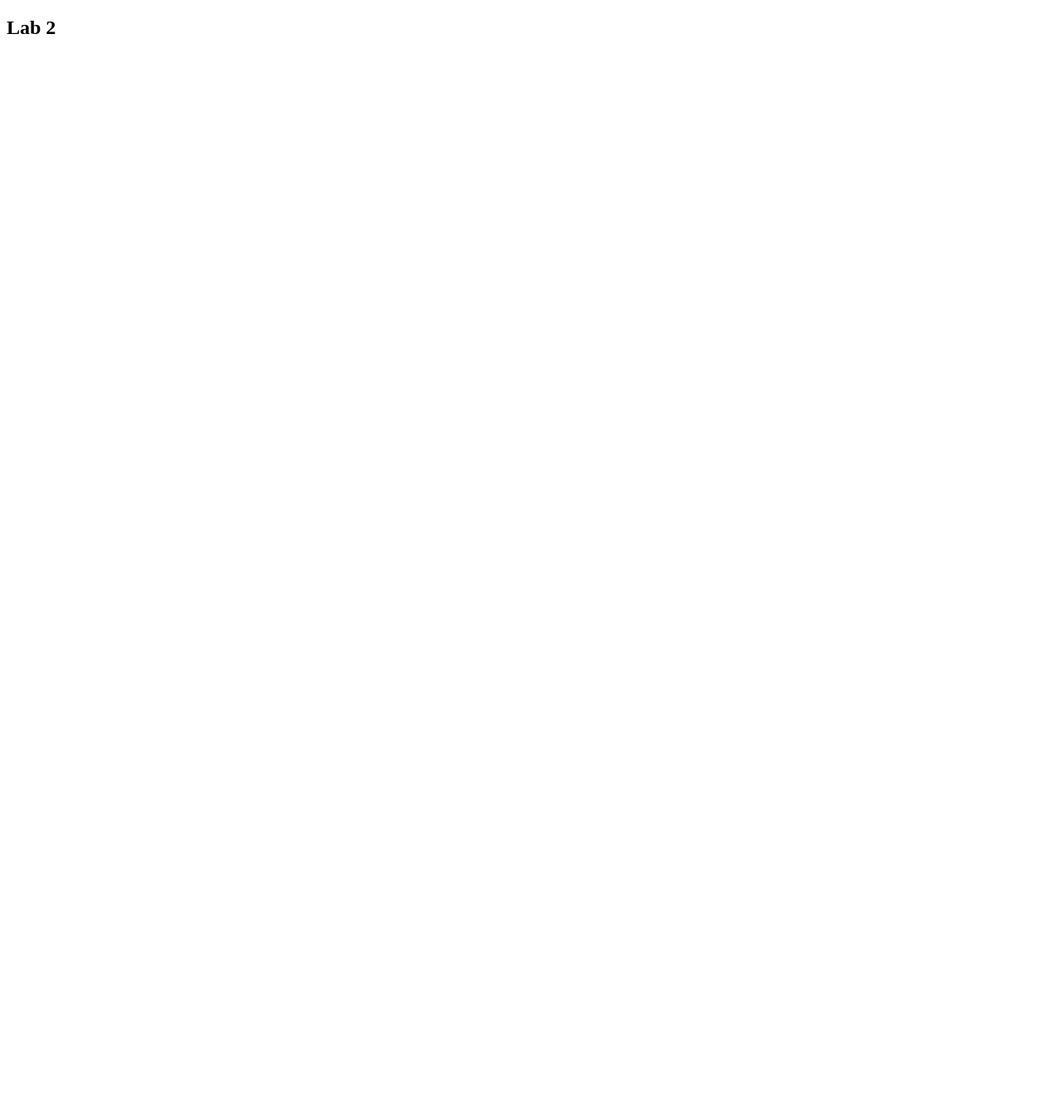
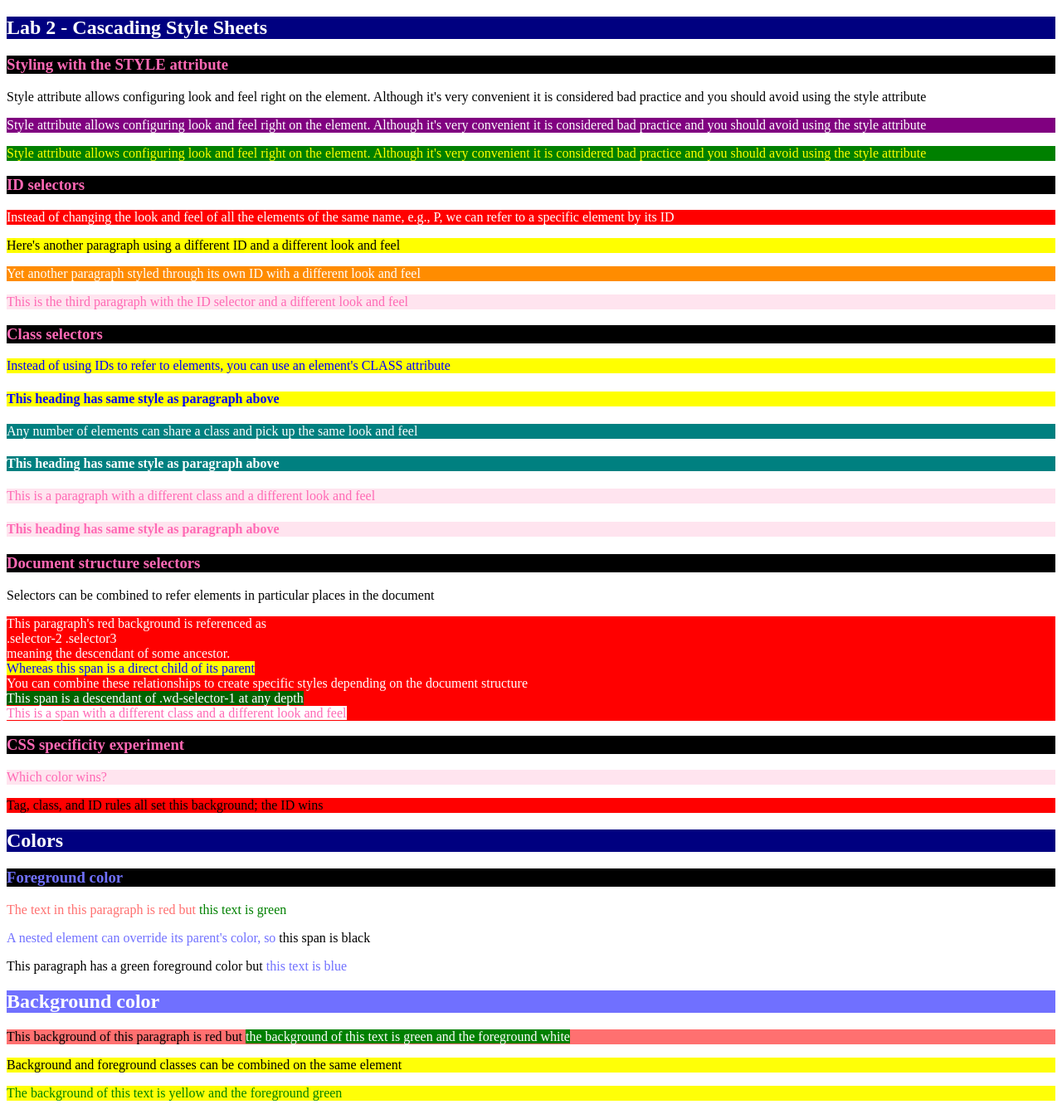
Before and after one commit to shellyxu111/webdev-client, a Next.js app: page /labs/lab2 in a window 1280 px wide. Shown: the whole page at 83% size. Before the commit the page ends 800 px from the top, so only its background shows below. Built offline with nearby package versions, Linux system fonts and the light colour scheme.

Commit message:
A2 progress to 2.1.8

```diff
--- /dev/null
+++ b/app/labs/lab2/BackgroundColors.tsx
@@ -0,0 +1,23 @@
+export default function BackgroundColors() {
+    return (
+      <div id="wd-css-background-colors">
+        <h2 className="wd-bg-color-blue wd-fg-color-white">Background color</h2>
+        <p className="wd-bg-color-red wd-fg-color-black">
+          This background of this paragraph is red but{" "}
+          <span className="wd-bg-color-green wd-fg-color-white">
+            the background of this text is green and the foreground white
+          </span>
+        </p>
+
+        <div id="wd-ai-bg" className="wd-bg-color-yellow wd-fg-color-black">
+          Background and foreground classes can be combined on the same element
+        </div>
+
+        <div id="wd-your-bg">
+          <p className="wd-bg-color-yellow wd-fg-color-green">
+            The background of this text is yellow and the foreground green
+          </p>
+        </div>
+      </div>
+    );
+  }
--- /dev/null
+++ b/app/labs/lab2/ForegroundColors.tsx
@@ -0,0 +1,20 @@
+export default function ForegroundColors() {
+    return (
+      <div id="wd-css-colors">
+        <h2>Colors</h2>
+        <h3 className="wd-fg-color-blue">Foreground color</h3>
+        <p className="wd-fg-color-red">
+          The text in this paragraph is red but{" "}
+          <span className="wd-fg-color-green">this text is green</span>
+        </p>
+        <p id="wd-ai-fg" className="wd-fg-color-blue">
+          A nested element can override its parent&apos;s color, so{" "}
+          <span className="wd-fg-color-black">this span is black</span>
+        </p>
+        <p id="wd-your-fg" className="wd-fg-color-black">
+            This paragraph has a green foreground color but{" "}
+            <span className="wd-fg-color-blue">this text is blue</span>
+        </p>
+      </div>
+    );
+  }
--- /dev/null
+++ b/app/labs/lab2/index.css
@@ -0,0 +1,110 @@
+/* p {
+    background-color: green;
+    color: white;
+  } */
+
+p#wd-id-selector-1 {
+  background-color: red;
+  color: white;
+}
+
+p#wd-id-selector-2 {
+  background-color: yellow;
+  color: black;
+}
+
+p#wd-ai-id-selector {
+  background-color: darkorange;
+  color: white;
+}
+
+p#wd-id-selector-3 {
+  background-color: #ffe4ef;
+  color: hotpink;
+}
+
+h2 {
+  background-color: navy;
+  color: white;
+}
+
+h3 {
+  background-color: black;
+  color: hotpink;
+}
+
+.wd-class-selector {
+  background-color: yellow;
+  color: blue;
+}
+
+.wd-ai-class-selector {
+  background-color: teal;
+  color: white;
+}
+
+.wd-your-class {
+  background-color: #ffe4ef;
+  color: hotpink;
+}
+
+.wd-selector-1 .wd-selector-3 {
+  background-color: red;
+  color: white;
+}
+
+.wd-selector-2 > .wd-selector-3 > .wd-selector-4 {
+  background-color: yellow;
+  color: blue;
+}
+
+.wd-selector-1 .wd-ai-selector-5 {
+  background-color: darkgreen;
+  color: white;
+}
+
+.wd-selector-2 .wd-your-selector {
+  background-color: white;
+  color: hotpink;
+}
+
+/* wd-ai-cascade: #wd-ai-cascade (id) should win over .wd-ai-cascade (class) and p (tag) */
+p {
+  background-color: green;
+}
+
+.wd-ai-cascade {
+  background-color: yellow;
+}
+
+#wd-ai-cascade {
+  background-color: red;
+}
+
+/* wd-your-cascade: #wd-your-cascade (id) should win over .wd-your-cascade (class) and p (tag) */
+#wd-your-cascade {
+  background-color: #ffe4ef;
+  color: hotpink;
+}
+
+.wd-your-cascade {
+  background-color: blue;
+  color: white;
+}
+
+p {
+  background-color: white;
+  color: black;
+}
+
+.wd-fg-color-black { color: black; }
+.wd-fg-color-white { color: white; }
+.wd-fg-color-blue { color: #7070ff; }
+.wd-fg-color-red { color: #ff7070; }
+.wd-fg-color-green { color: green; }
+
+.wd-bg-color-yellow { background-color: #ffff07;}
+.wd-bg-color-blue { background-color: #7070ff;}
+.wd-bg-color-red { background-color: #ff7070;}
+.wd-bg-color-green { background-color: green;}
+.wd-bg-color-gray { background-color: lightgray;}
--- a/app/labs/lab2/page.tsx
+++ b/app/labs/lab2/page.tsx
@@ -1,7 +1,124 @@
+import "./index.css";
+import ForegroundColors from "./ForegroundColors";
+import BackgroundColors from "./BackgroundColors";
+
 export default function Lab2() {
-    return (
-      <div id="wd-lab2">
-        <h2>Lab 2</h2>
+  return (
+    <div id="wd-lab2">
+      <h2>Lab 2 - Cascading Style Sheets</h2>
+      <h3>Styling with the STYLE attribute</h3>
+      <p>
+        Style attribute allows configuring look and feel right on the element.
+        Although it&apos;s very convenient it is considered bad practice and you
+        should avoid using the style attribute
+      </p>
+      <p
+        id="wd-ai-style-attr"
+        style={{ backgroundColor: "purple", color: "white" }}
+      >
+        Style attribute allows configuring look and feel right on the element.
+        Although it&apos;s very convenient it is considered bad practice and you
+        should avoid using the style attribute
+      </p>
+      <p style={{ backgroundColor: "green", color: "yellow" }}>
+        Style attribute allows configuring look and feel right on the element.
+        Although it&apos;s very convenient it is considered bad practice and you
+        should avoid using the style attribute
+      </p>
+
+      <div id="wd-css-id-selectors">
+        <h3>ID selectors</h3>
+        <p id="wd-id-selector-1">
+          Instead of changing the look and feel of all the elements of the same
+          name, e.g., P, we can refer to a specific element by its ID
+        </p>
+        <p id="wd-id-selector-2">
+          Here&apos;s another paragraph using a different ID and a different
+          look and feel
+        </p>
+        <p id="wd-ai-id-selector">
+          Yet another paragraph styled through its own ID with a different look
+          and feel
+        </p>
+        <p id="wd-id-selector-3">
+          This is the third paragraph with the ID selector and a different look
+          and feel
+        </p>
       </div>
-    );
-  }
+
+      <div id="wd-css-class-selectors">
+        <h3>Class selectors</h3>
+        <p className="wd-class-selector">
+          Instead of using IDs to refer to elements, you can use an
+          element&apos;s CLASS attribute
+        </p>
+        <h4 className="wd-class-selector">
+          This heading has same style as paragraph above
+        </h4>
+        <p className="wd-ai-class-selector">
+          Any number of elements can share a class and pick up the same look and
+          feel
+        </p>
+        <h4 className="wd-ai-class-selector">
+          This heading has same style as paragraph above
+        </h4>
+        <p className="wd-your-class">
+          This is a paragraph with a different class and a different look and
+          feel
+        </p>
+        <h4 className="wd-your-class">
+          This heading has same style as paragraph above
+        </h4>
+      </div>
+
+      <div id="wd-css-document-structure">
+        <div className="wd-selector-1">
+          <h3>Document structure selectors</h3>
+          <div className="wd-selector-2">
+            Selectors can be combined to refer elements in particular places in
+            the document
+            <p className="wd-selector-3">
+              This paragraph&apos;s red background is referenced as
+              <br />
+              .selector-2 .selector3
+              <br />
+              meaning the descendant of some ancestor.
+              <br />
+              <span className="wd-selector-4">
+                Whereas this span is a direct child of its parent
+              </span>
+              <br />
+              You can combine these relationships to create specific styles
+              depending on the document structure
+              <br />
+              <span className="wd-ai-selector-5">
+                This span is a descendant of .wd-selector-1 at any depth
+              </span>
+              <br />
+              <span className="wd-your-selector">
+                This is a span with a different class and a different look and
+                feel
+              </span>
+            </p>
+          </div>
+        </div>
+      </div>
+
+      <div id="wd-your-css-specificity">
+        <h3>CSS specificity experiment</h3>
+        <p id="wd-your-cascade" className="wd-your-cascade">
+          Which color wins?
+        </p>
+      </div>
+
+      <div id="wd-ai-css-specificity">
+        <p id="wd-ai-cascade" className="wd-ai-cascade">
+          Tag, class, and ID rules all set this background; the ID wins
+        </p>
+      </div>
+
+      <ForegroundColors />
+      <BackgroundColors />
+    </div>
+  );
+}
```
